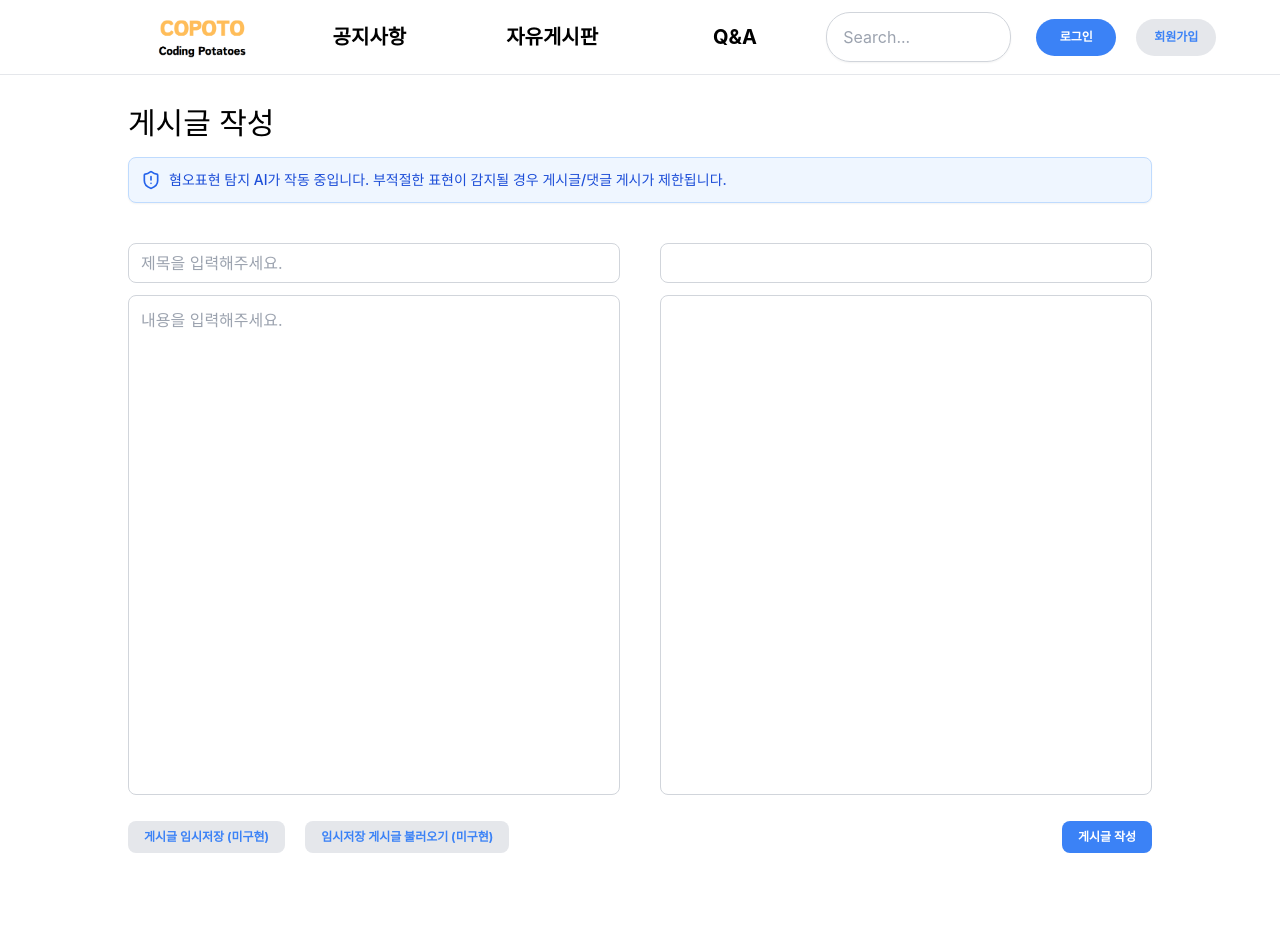
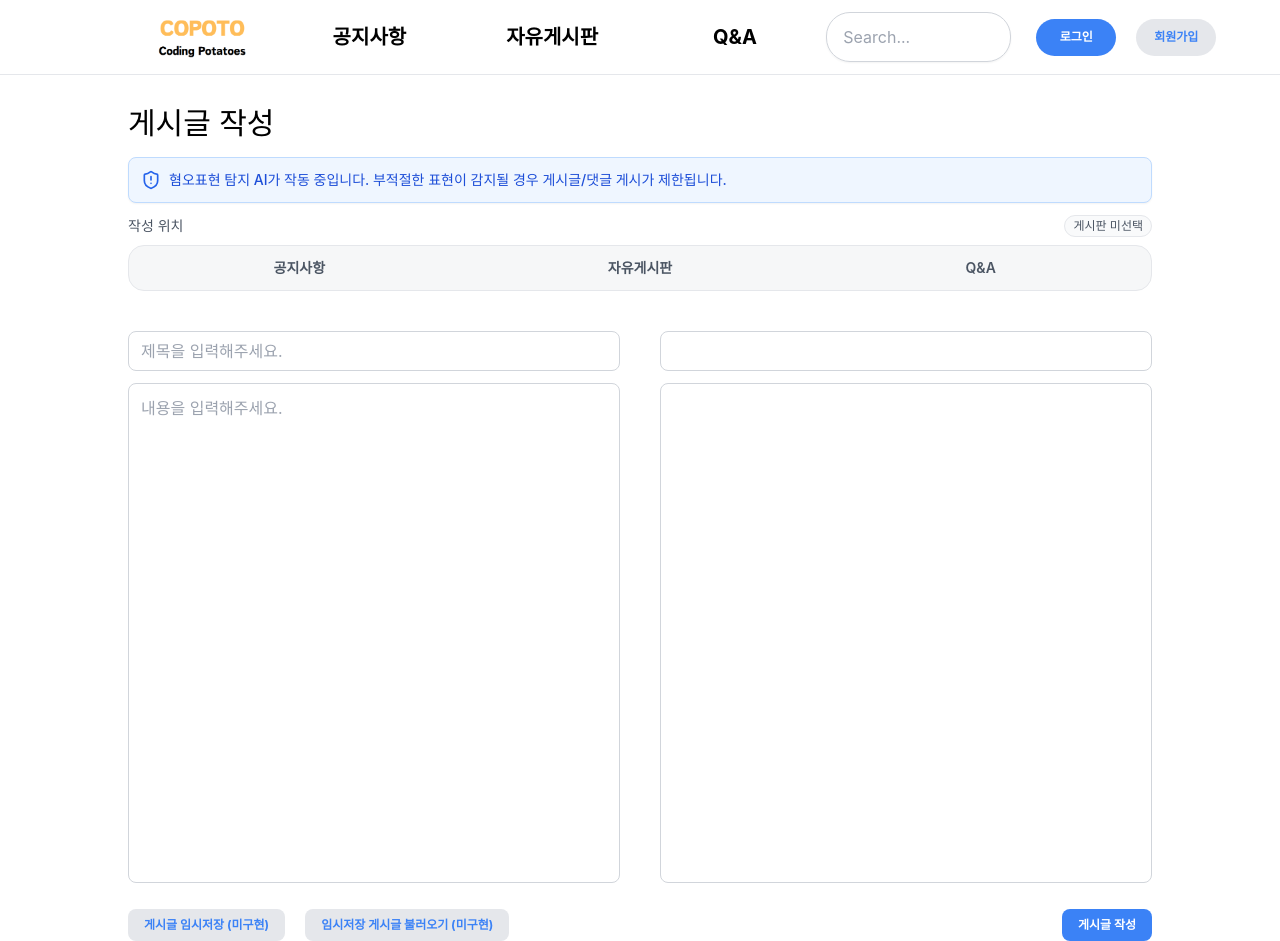
Before and after one commit to MexicoHamburger/Copoto, a React (Create React App) app in the folder frontend/: page /createpost in a window 1280 px wide. Before the commit the page ends 853 px from the top, so only its background shows below. Built offline with nearby package versions, Linux system fonts and the light colour scheme.

Commit message:
[feat]Copoto#75 - 게시판 편의성 개선

```diff
--- a/frontend/src/components/PostList.js
+++ b/frontend/src/components/PostList.js
@@ -45,15 +45,12 @@ function PostList() {
                 <div className="font-bold text-2xl pt-4 pb-4">
                     전체 게시글 보기
                 </div>
-
-                {dashboard ? (
                 <button
                     className="w-auto p-2 h-auto bg-blue-500 text-white text-xs font-bold rounded-xl hover:bg-blue-600"
                     onClick={handleWritePost}
                 >
                     게시글 작성
                 </button>
-                ) : null}
             </div>
             <div className="pr-[0%]">
                 {sorted.length > 0 ? (
--- a/frontend/src/pages/createPostPage.js
+++ b/frontend/src/pages/createPostPage.js
@@ -1,32 +1,60 @@
 import { useSearchParams, useNavigate } from "react-router";
 import axios from 'axios';
-import { useState } from 'react';
-import { ShieldAlert } from 'lucide-react'; // 아이콘 (lucide-react 사용 시)
+import { useState, useEffect, useMemo } from 'react';
+import { ShieldAlert } from 'lucide-react'; // lucide-react 미설치면 ⚠️ 이모지로 대체하세요.
+
+const BOARDS = [
+  { key: "notice", label: "공지사항" },
+  { key: "free",   label: "자유게시판" },
+  { key: "qna",    label: "Q&A" },
+];
 
 function CreatePostPage() {
-    const [searchParams] = useSearchParams();
-    const boardType = searchParams.get("boardType");
+    const [searchParams, setSearchParams] = useSearchParams();
+    const initialBoard = searchParams.get("boardType"); // URL 쿼리
+    const [selectedBoard, setSelectedBoard] = useState(initialBoard || "");
     const [title, setTitle] = useState("");
     const [content, setContent] = useState("");
     const navigate = useNavigate();
     const [showBadModal, setShowBadModal] = useState(false);
 
+    // URL 쿼리 변경 시 상태 동기화 (외부 네비게이션 대비)
+    useEffect(() => {
+      const q = searchParams.get("boardType") || "";
+      setSelectedBoard(q);
+    }, [searchParams]);
+
     const handleTitleBlur = (e) => setTitle(e.target.value);
     const handleContentBlur = (e) => setContent(e.target.value);
 
+    const handlePickBoard = (key) => {
+      setSelectedBoard(key);
+      const next = new URLSearchParams(searchParams);
+      if (key) next.set("boardType", key);
+      else next.delete("boardType");
+      setSearchParams(next, { replace: true });
+    };
+
+    const boardLabel = useMemo(() => {
+      const found = BOARDS.find(b => b.key === selectedBoard);
+      return found?.label ?? "게시판 미선택";
+    }, [selectedBoard]);
+
     const handlePost = (e) => {
         e.preventDefault();
+        if (!selectedBoard) return alert("게시판을 선택해주세요.");
         if (!title) return alert("제목을 입력해주세요.");
         if (!content) return alert("내용을 입력해주세요.");
 
         const postData = {
             title,
             contents: content,
-            userId: window.localStorage.getItem("userid")
+            userId: window.localStorage.getItem("userid"),
+            boardType: selectedBoard, // 백엔드가 받도록 함께 전송 (무시해도 안전)
         };
 
         axios.post('/api/post/create', postData)
-            .then(() => navigate(`/dashboards/${boardType}`))
+            .then(() => navigate(`/dashboards/${selectedBoard}`))
             .catch(error => {
                 if (axios.isAxiosError(error) && error.response?.status === 403) {
                     setShowBadModal(true);
@@ -41,11 +69,43 @@ function CreatePostPage() {
             <h1 className="text-3xl mb-4">게시글 작성</h1>
 
             {/* 🔷 혐오표현 탐지 안내문구 */}
-            <div className="flex items-center bg-blue-50 border border-blue-200 text-blue-700 rounded-lg p-3 mb-5 shadow-sm">
+            <div className="flex items-center bg-blue-50 border border-blue-200 text-blue-700 rounded-lg p-3 mb-3 shadow-sm">
+                {/* lucide-react 없으면 아래 줄 대신 <span className="mr-2">⚠️</span> */}
                 <ShieldAlert className="w-5 h-5 mr-2 text-blue-600" />
                 <p className="text-sm font-medium">
                     혐오표현 탐지 AI가 작동 중입니다. 부적절한 표현이 감지될 경우 게시글/댓글 게시가 제한됩니다.
                 </p>
+            </div>
+
+            {/* 🧭 게시판 선택 탭 */}
+            <div className="mb-5">
+              <div className="flex items-center justify-between mb-2">
+                <span className="text-sm text-gray-600">작성 위치</span>
+                <span className="text-xs px-2 py-0.5 rounded-full border bg-gray-50 text-gray-600">
+                  {boardLabel}
+                </span>
+              </div>
+              <div className="flex gap-2 p-1 rounded-2xl bg-gray-100/70 border border-gray-200">
+                {BOARDS.map(({ key, label }) => {
+                  const active = selectedBoard === key;
+                  return (
+                    <button
+                      key={key}
+                      type="button"
+                      onClick={() => handlePickBoard(key)}
+                      className={
+                        "flex-1 text-sm font-semibold px-4 py-2 rounded-2xl transition " +
+                        (active
+                          ? "bg-white text-blue-600 shadow-sm border border-blue-200"
+                          : "text-gray-600 hover:bg-white/70 hover:text-gray-800")
+                      }
+                      aria-pressed={active}
+                    >
+                      {label}
+                    </button>
+                  );
+                })}
+              </div>
             </div>
 
             <div className="flex">
```
Lines whose indentation alone changed are shown as unchanged.
